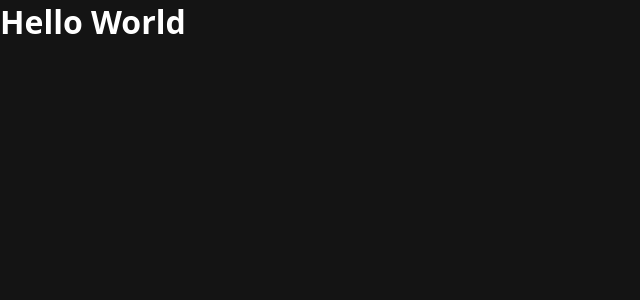
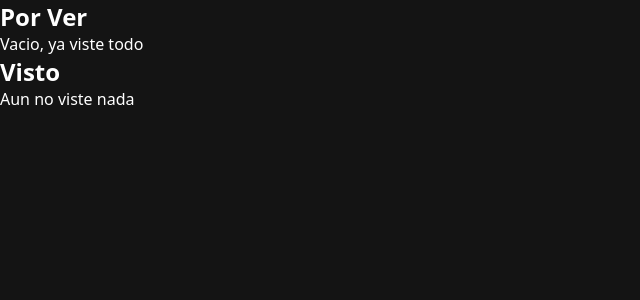
Before and after one commit to mateoalday/PeliculasReact, a React (Vite) app: page / in a window 1280 px wide. Shown: the top 300 px of the page, without its empty margins (0-640 px from the left). Built offline with nearby package versions, Linux system fonts and the light colour scheme.

Commit message:
agregue el home y estaddo global de peliculas

```diff
--- a/src/App.jsx
+++ b/src/App.jsx
@@ -1,18 +1,11 @@
-import { useState } from 'react'
-import reactLogo from './assets/react.svg'
-import viteLogo from './assets/vite.svg'
-import heroImg from './assets/hero.png'
-import './App.css'
+
+import Home from './pages/Home'
 
 function App() {
-  const [count, setCount] = useState(0)
+
 
   return (
-   <div>
-    <h1>
-      Hello World
-    </h1>
-   </div>
+    <Home/>
   )
 }
 
--- /dev/null
+++ b/src/pages/Home.jsx
@@ -0,0 +1,16 @@
+import { useState } from "react"
+import MediaList from "../components/MediaList/MediaList"
+
+function Home () {
+
+    const [peliculas,setPeliculas] =useState([])
+
+
+
+
+    return(
+        <MediaList/>
+    )
+}
+
+export default Home
```
